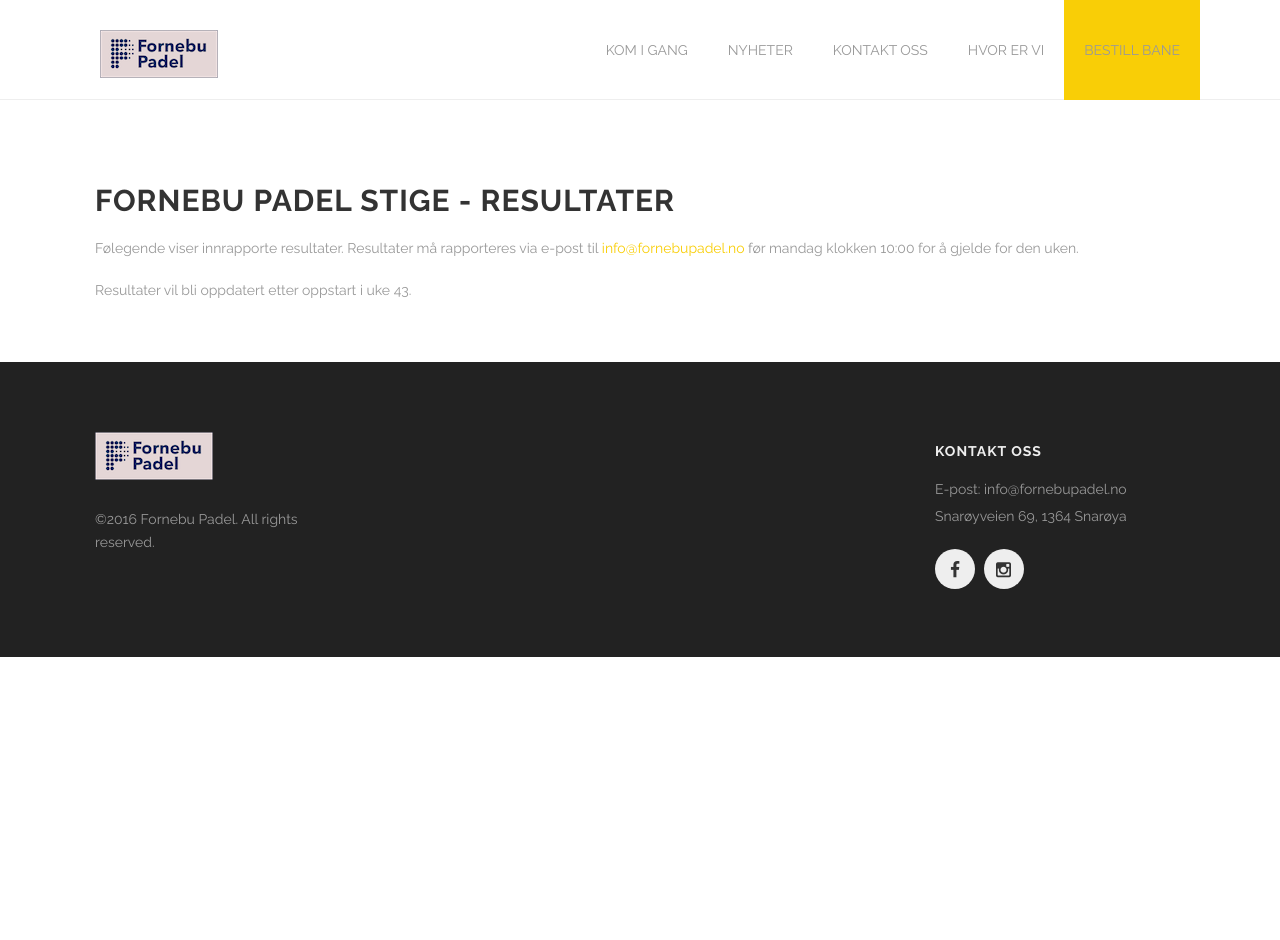
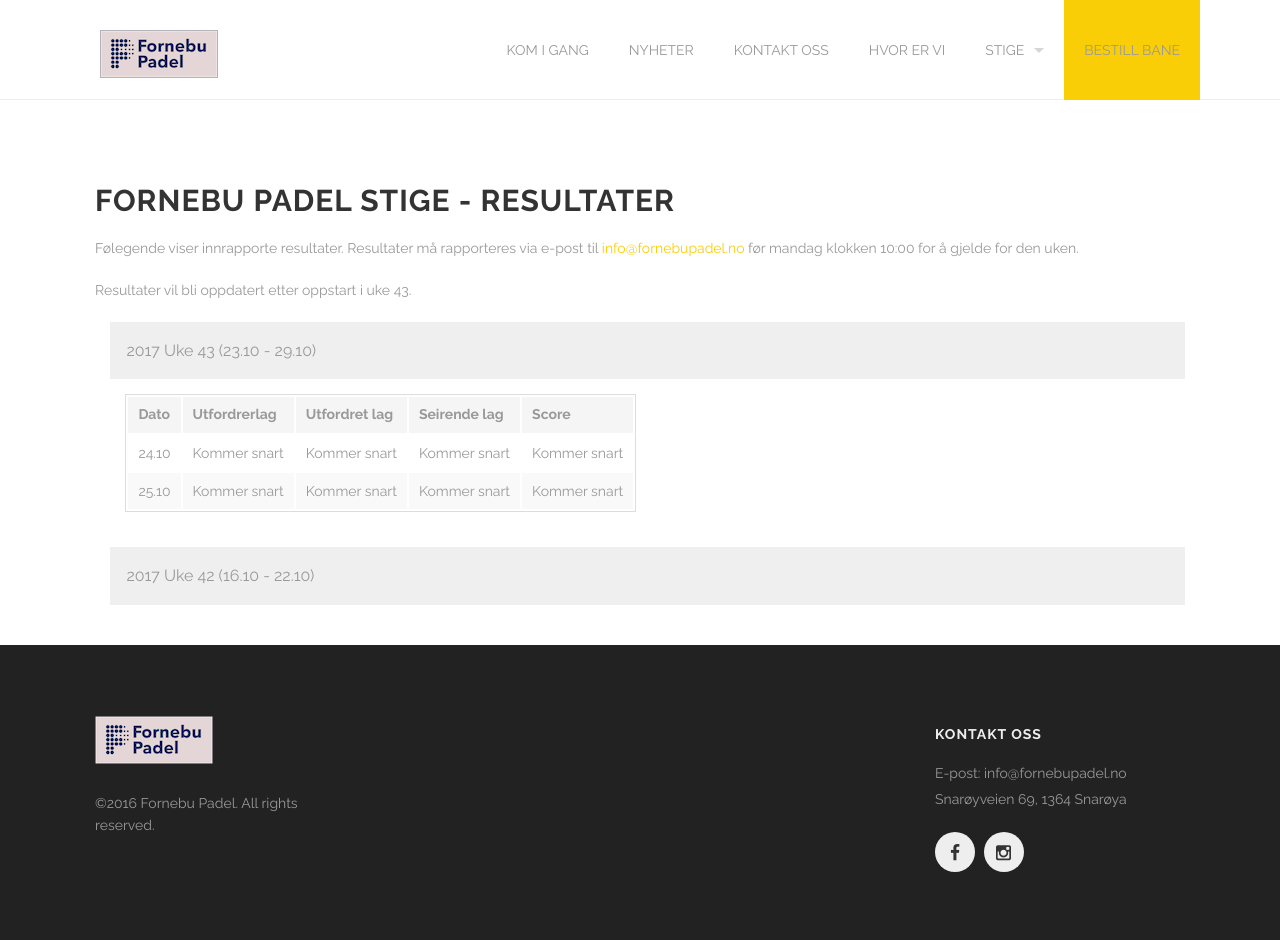
Before and after one commit to fornebu-padel/fornebu-padel.github.io, a Jekyll site: the page built from resultater.html, in a window 1280 px wide. Built offline with Jekyll 4.4.1, drawn with Linux system fonts in a browser that asks for light colours; before the commit the page ends 900 px from its top, so only the background shows below that.

```diff
--- a/ranking.html
+++ b/ranking.html
@@ -25,7 +24,7 @@ layout: default
           </tr>
           {% endfor %}
         </tbody>
-      </table> -->
+      </table>
     </div>
   </div>
   <div class='two spacing'></div>
--- a/resultater.html
+++ b/resultater.html
@@ -8,7 +8,7 @@ layout: default
       <h2>Fornebu Padel stige - resultater</h2>
       <p>Følegende viser innrapporte resultater. Resultater må rapporteres via e-post til <a href='mailto:info@fornebupadel.no'>info@fornebupadel.no</a> før mandag klokken 10:00 for å gjelde for den uken.</p>
       <p>Resultater vil bli oppdatert etter oppstart i uke 43.</p>
-      <!-- <ul class="accordion" data-accordion>
+      <ul class="accordion" data-accordion>
         <li class="accordion-navigation">
           <a href="#panel1a">2017 Uke 43 (23.10 - 29.10)</a>
           <div id="panel1a" class="content active">
@@ -25,17 +25,17 @@ layout: default
             <tbody>
               <tr>
                 <td>24.10</td>
-                <td>Kristofer Stahlberg / Bardia Salehi</td>
-                <td>Fredrik Bach / Christian Ruud</td>
-                <td>Fredrik Bach / Christian Ruud</td>
-                <td>6-4, 6-2</td>
+                <td>Kommer snart</td>
+                <td>Kommer snart</td>
+                <td>Kommer snart</td>
+                <td>Kommer snart</td>
               </tr>
               <tr>
                 <td>25.10</td>
-                <td>Kristofer Stahlberg / Bardia Salehi</td>
-                <td>Fredrik Bach / Christian Ruud</td>
-                <td>Fredrik Bach / Christian Ruud</td>
-                <td>6-0, 6-0</td>
+                <td>Kommer snart</td>
+                <td>Kommer snart</td>
+                <td>Kommer snart</td>
+                <td>Kommer snart</td>
               </tr>
             </tbody>
           </table>
@@ -57,23 +57,23 @@ layout: default
             <tbody>
               <tr>
                 <td>24.10</td>
-                <td>Kristofer Stahlberg / Bardia Salehi</td>
-                <td>Fredrik Bach / Christian Ruud</td>
-                <td>Fredrik Bach / Christian Ruud</td>
-                <td>6-4, 6-2</td>
+                <td>Kommer snart</td>
+                <td>Kommer snart</td>
+                <td>Kommer snart</td>
+                <td>Kommer snart</td>
               </tr>
               <tr>
                 <td>25.10</td>
-                <td>Kristofer Stahlberg / Bardia Salehi</td>
-                <td>Fredrik Bach / Christian Ruud</td>
-                <td>Fredrik Bach / Christian Ruud</td>
-                <td>6-0, 6-0</td>
+                <td>Kommer snart</td>
+                <td>Kommer snart</td>
+                <td>Kommer snart</td>
+                <td>Kommer snart</td>
               </tr>
             </tbody>
           </table>
           </div>
         </li>
-      </ul> -->
+      </ul>
     </div>
   </div>
   <div class='two spacing'></div>
--- a/stige.html
+++ b/stige.html
@@ -11,7 +11,7 @@ layout: default
         <li class="accordion-navigation">
           <a href="#panel1a">1. Påmelding og lag</a>
           <div id="panel1a" class="content active">
-          Påmelding kan gjøres forløpende via skjema på denne siden. Hvert lag består av to spillere (double). Det er gratis å bli med på stigen. Påmeldt lag vil bli inkludert i <a href='/ranking'>rankingen</a> uken etter påmeldingen er mottatt. Oppstartsfrist for påmelding er 22.10.2017.
+          Påmelding kan gjøres forløpende via skjema på denne siden. Hvert lag består av to spillere (double). Det er gratis å bli med på stigen, baneleie må betales som vanlig. Påmeldt lag vil bli inkludert i <a href='/ranking'>rankingen</a> uken etter påmeldingen er mottatt. Oppstartsfrist for påmelding er 22.10.2017.
           </div>
         </li>
         <li class="accordion-navigation">
```
Also changed, not shown: other parts of ranking.html (+0 -1 lines), _data/ladder_participants.yml (+9 -6 lines), _data/nav.yml (+10 -10 lines), index.html (+9 -1 lines).
